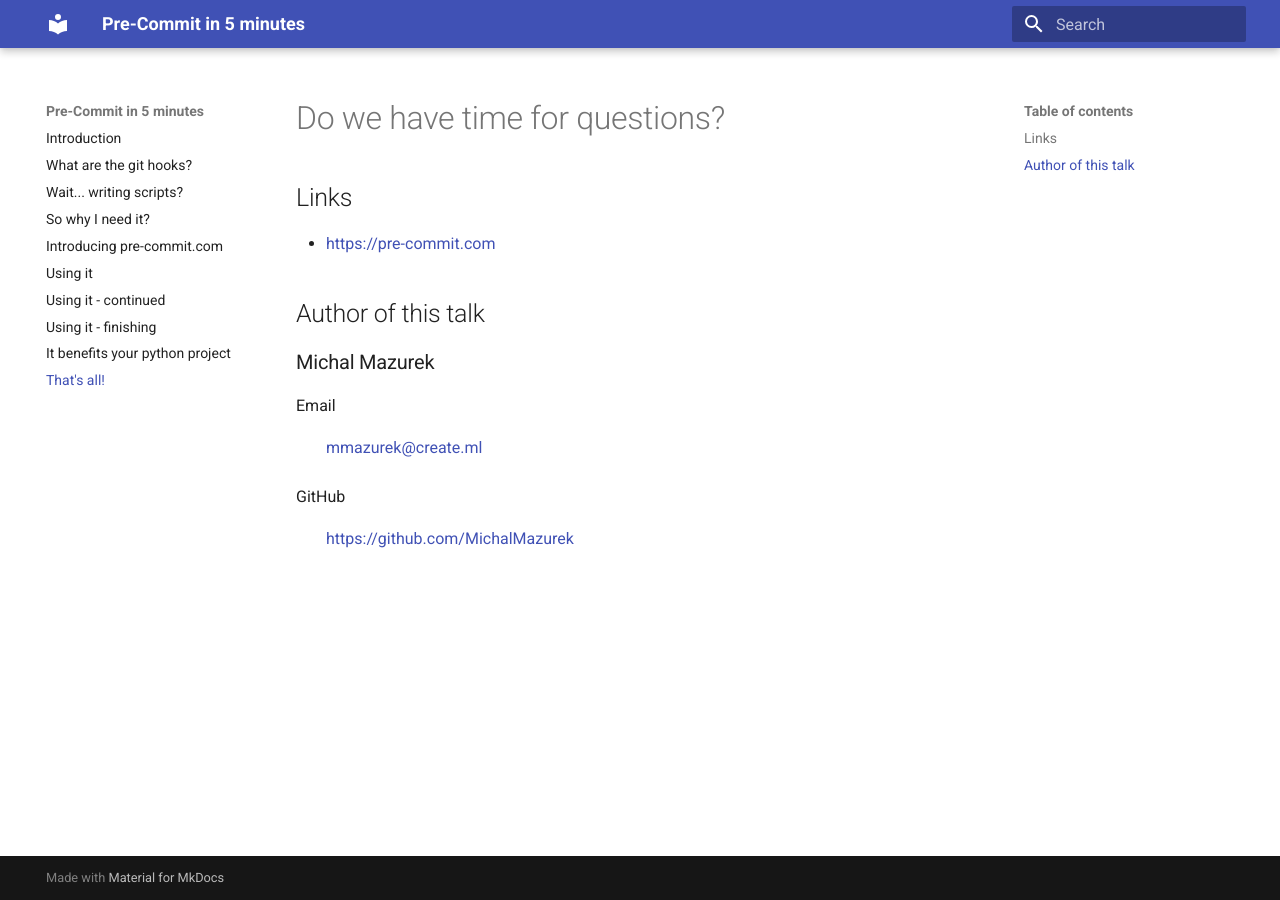
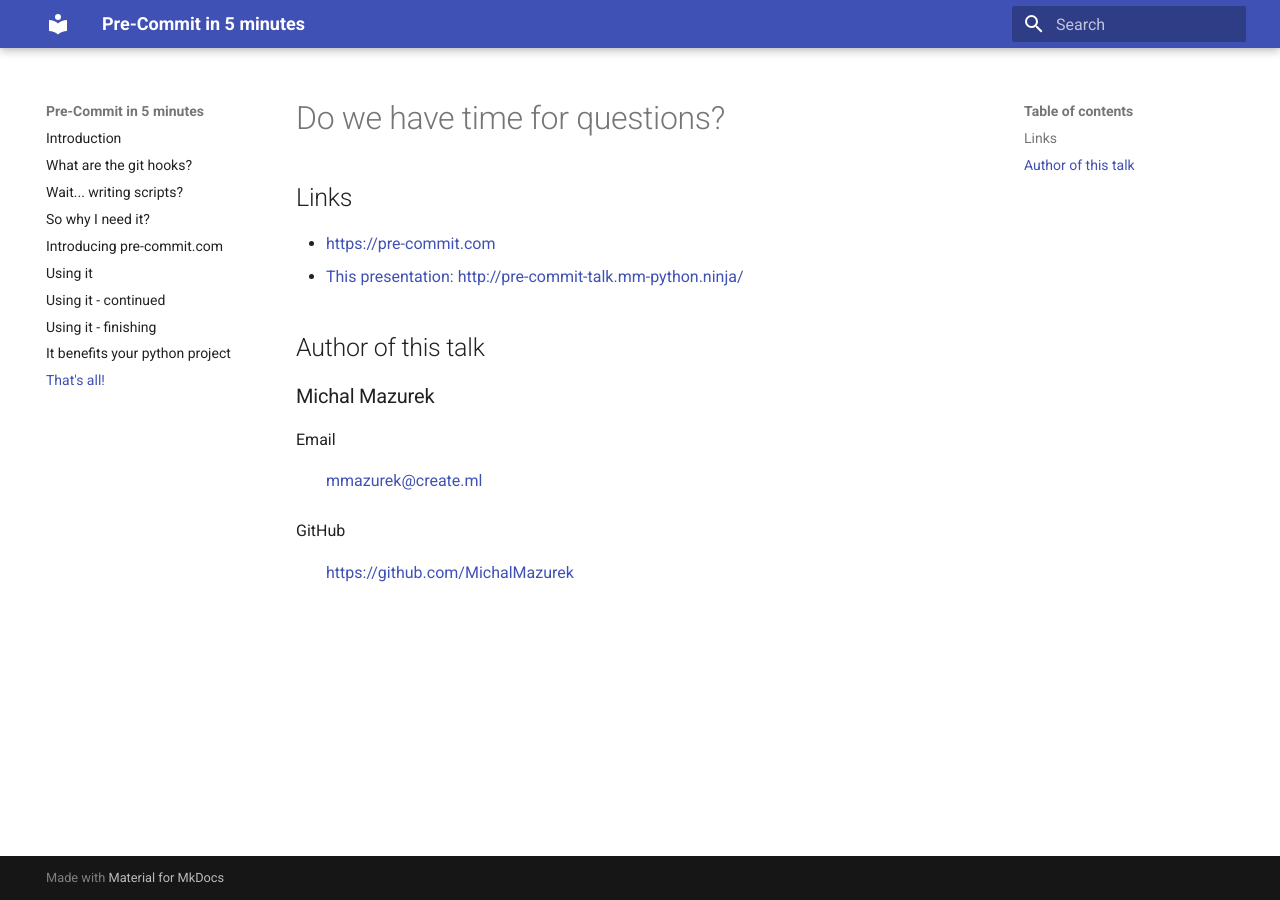
Before and after one commit to MichalMazurek/pre-commit-talk.mm-python.ninja, an MkDocs documentation site: the page built from docs/thanks.md, in a window 1280 px wide. Built offline with MkDocs 1.6.1 and Material for MkDocs 9.7.7, drawn with Linux system fonts in a browser that asks for light colours.

Commit message:
adding a self link to last screen

```diff
--- a/docs/thanks.md
+++ b/docs/thanks.md
@@ -3,6 +3,7 @@
 ## Links
 
 - [https://pre-commit.com](https://pre-commit.com)
+- [This presentation: http://pre-commit-talk.mm-python.ninja/](http://pre-commit-talk.mm-python.ninja/)
 
 ## Author of this talk
 
```
